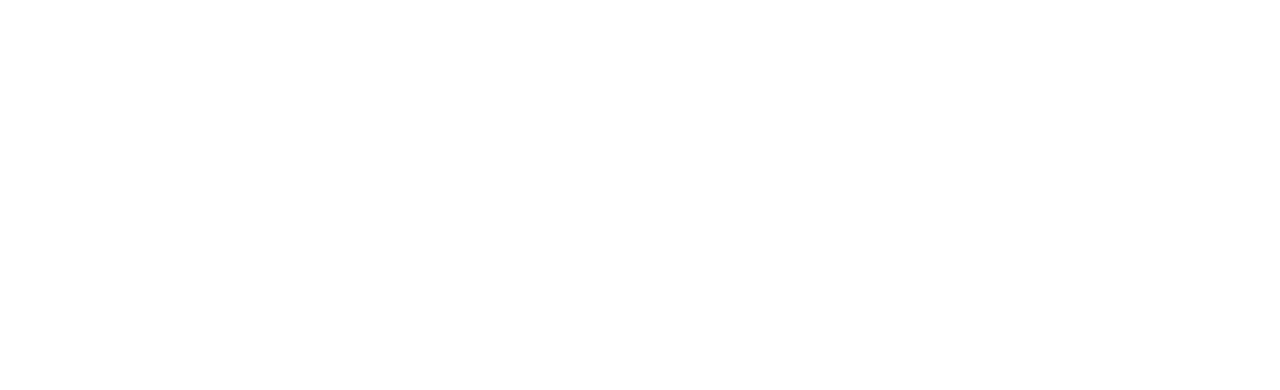
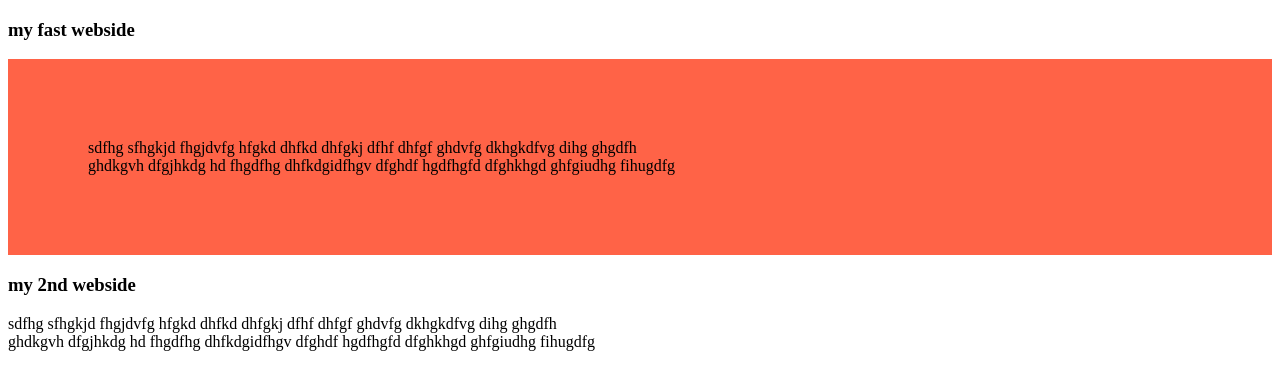
Before and after one commit to Abdullah339md/Assignment-1, a plain HTML site: page index.html in a window 1280 px wide. Drawn offline with Linux system fonts and the light colour scheme.

Commit message:
fast blog

```diff
--- a/index.html
+++ b/index.html
@@ -3,9 +3,26 @@
 <head>
     <meta charset="UTF-8">
     <meta name="viewport" content="width=device-width, initial-scale=1.0">
+
     <title>fast assignment one</title>
+    <link rel="stylesheet" href="styles/blog.css">
 </head>
 <body>
-
+    <h3>my fast webside</h3>
+    <div>sdfhg sfhgkjd fhgjdvfg
+        hfgkd dhfkd dhfgkj dfhf dhfgf
+        ghdvfg dkhgkdfvg dihg ghgdfh
+        <br />
+        ghdkgvh dfgjhkdg hd fhgdfhg dhfkdgidfhgv  dfghdf
+        hgdfhgfd dfghkhgd ghfgiudhg fihugdfg
+    </div>
+    <h3>my 2nd webside</h3>
+    <p>sdfhg sfhgkjd fhgjdvfg
+        hfgkd dhfkd dhfgkj dfhf dhfgf
+        ghdvfg dkhgkdfvg dihg ghgdfh
+        <br />
+        ghdkgvh dfgjhkdg hd fhgdfhg dhfkdgidfhgv  dfghdf
+        hgdfhgfd dfghkhgd ghfgiudhg fihugdfg</p>
+</div>
 </body>
 </html>
--- /dev/null
+++ b/styles/blog.css
@@ -0,0 +1,4 @@
+div{
+    background-color:tomato;
+padding: 5pc;
+}
```
